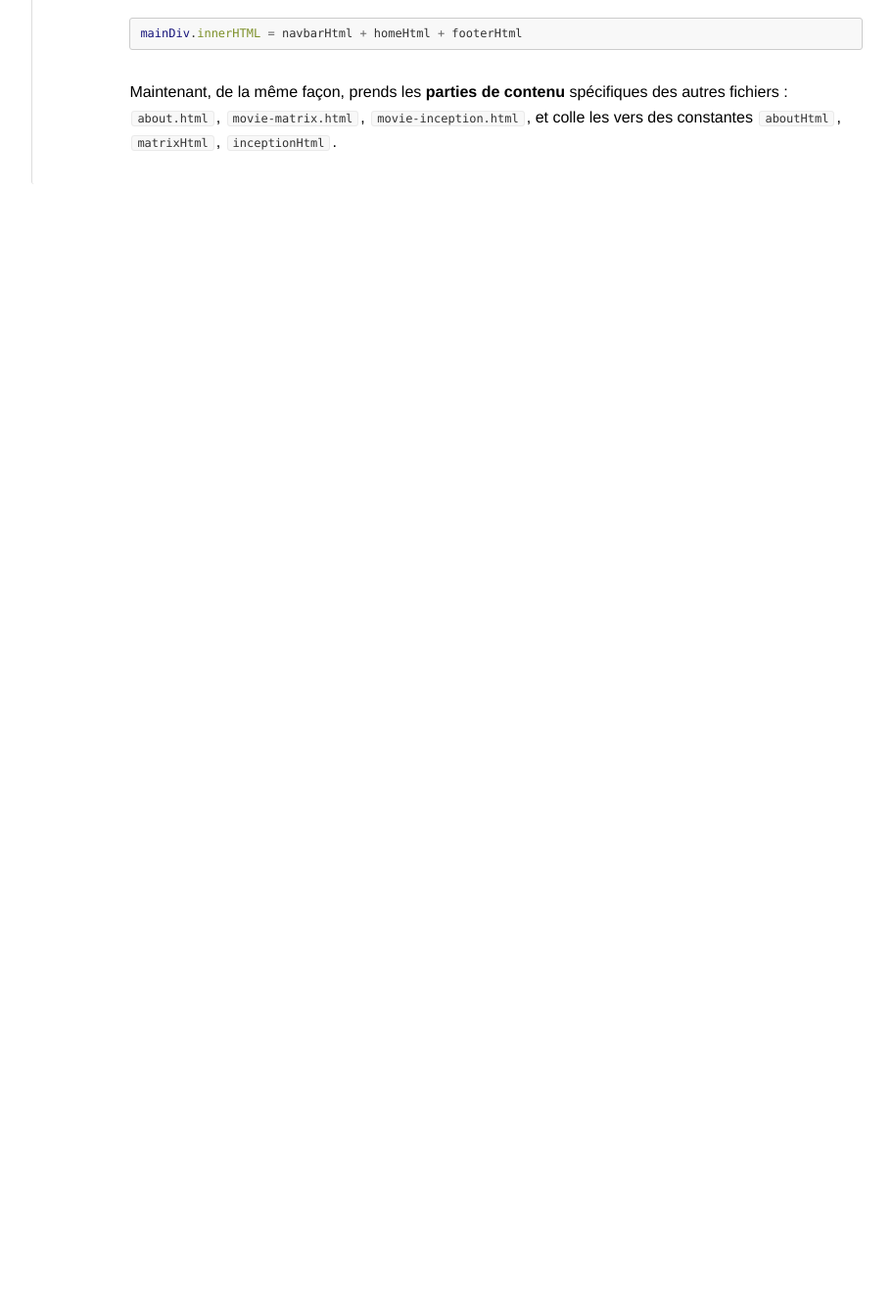
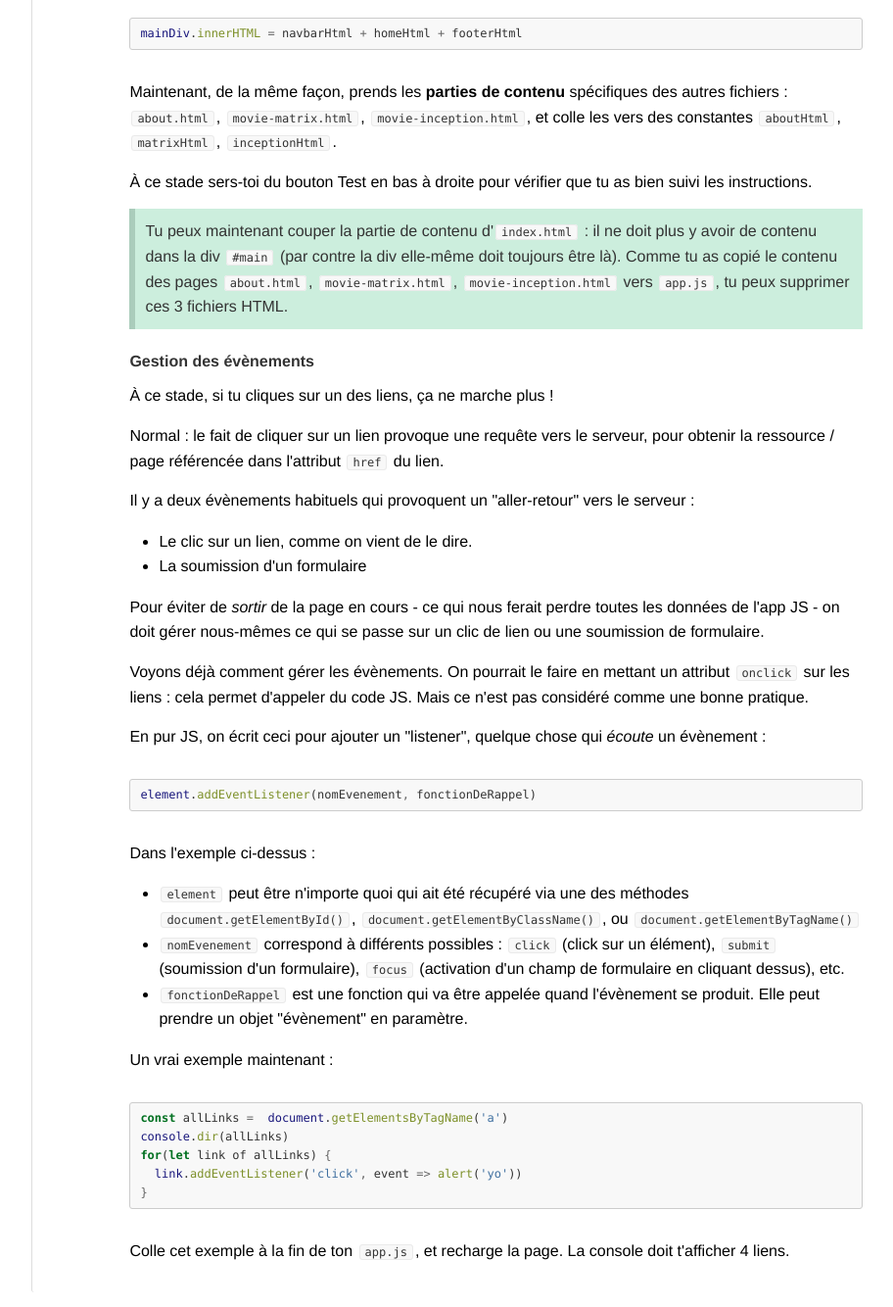
Before and after one commit to bhubr/dom, a plain HTML site: page index.html in a window 1280 px wide. Shown: the part 7574-8908 px from the top of the page at 98% size, without its empty margins (259-1171 px from the left). Before the commit the page ends 7777 px from the top, so only its background shows below. Drawn offline with Linux system fonts and the light colour scheme.

Commit message:
update md&html

```diff
--- a/index.html
+++ b/index.html
@@ -245,5 +245,34 @@ for(let i=0;i&lt;allParagraphs.length;i++) allParagraphs[i].innerHTML = `Paragra
 <p>Ensuite, tu peux déplacer la partie qui modifie <code>mainDiv.innerHTML</code> tout à la fin, et écrire:</p>
 <div class="sourceCode"><pre class="sourceCode javascript"><code class="sourceCode javascript"><span class="va">mainDiv</span>.<span class="at">innerHTML</span> <span class="op">=</span> navbarHtml <span class="op">+</span> homeHtml <span class="op">+</span> footerHtml</code></pre></div>
 <p>Maintenant, de la même façon, prends les <strong>parties de contenu</strong> spécifiques des autres fichiers : <code>about.html</code>, <code>movie-matrix.html</code>, <code>movie-inception.html</code>, et colle les vers des constantes <code>aboutHtml</code>, <code>matrixHtml</code>, <code>inceptionHtml</code>.</p>
+<p>À ce stade sers-toi du bouton Test en bas à droite pour vérifier que tu as bien suivi les instructions.</p>
+<blockquote>
+<p>Tu peux maintenant couper la partie de contenu d'<code>index.html</code> : il ne doit plus y avoir de contenu dans la div <code>#main</code> (par contre la div elle-même doit toujours être là). Comme tu as copié le contenu des pages <code>about.html</code>, <code>movie-matrix.html</code>, <code>movie-inception.html</code> vers <code>app.js</code>, tu peux supprimer ces 3 fichiers HTML.</p>
+</blockquote>
+<h4 id="gestion-des-évènements">Gestion des évènements</h4>
+<p>À ce stade, si tu cliques sur un des liens, ça ne marche plus !</p>
+<p>Normal : le fait de cliquer sur un lien provoque une requête vers le serveur, pour obtenir la ressource / page référencée dans l'attribut <code>href</code> du lien.</p>
+<p>Il y a deux évènements habituels qui provoquent un &quot;aller-retour&quot; vers le serveur :</p>
+<ul>
+<li>Le clic sur un lien, comme on vient de le dire.</li>
+<li>La soumission d'un formulaire</li>
+</ul>
+<p>Pour éviter de <em>sortir</em> de la page en cours - ce qui nous ferait perdre toutes les données de l'app JS - on doit gérer nous-mêmes ce qui se passe sur un clic de lien ou une soumission de formulaire.</p>
+<p>Voyons déjà comment gérer les évènements. On pourrait le faire en mettant un attribut <code>onclick</code> sur les liens : cela permet d'appeler du code JS. Mais ce n'est pas considéré comme une bonne pratique.</p>
+<p>En pur JS, on écrit ceci pour ajouter un &quot;listener&quot;, quelque chose qui <em>écoute</em> un évènement :</p>
+<div class="sourceCode"><pre class="sourceCode javascript"><code class="sourceCode javascript"><span class="va">element</span>.<span class="at">addEventListener</span>(nomEvenement<span class="op">,</span> fonctionDeRappel)</code></pre></div>
+<p>Dans l'exemple ci-dessus :</p>
+<ul>
+<li><code>element</code> peut être n'importe quoi qui ait été récupéré via une des méthodes <code>document.getElementById()</code>, <code>document.getElementByClassName()</code>, ou <code>document.getElementByTagName()</code></li>
+<li><code>nomEvenement</code> correspond à différents possibles : <code>click</code> (click sur un élément), <code>submit</code> (soumission d'un formulaire), <code>focus</code> (activation d'un champ de formulaire en cliquant dessus), etc.</li>
+<li><code>fonctionDeRappel</code> est une fonction qui va être appelée quand l'évènement se produit. Elle peut prendre un objet &quot;évènement&quot; en paramètre.</li>
+</ul>
+<p>Un vrai exemple maintenant :</p>
+<div class="sourceCode"><pre class="sourceCode javascript"><code class="sourceCode javascript"><span class="kw">const</span> allLinks <span class="op">=</span>  <span class="va">document</span>.<span class="at">getElementsByTagName</span>(<span class="st">&#39;a&#39;</span>)
+<span class="va">console</span>.<span class="at">dir</span>(allLinks)
+<span class="cf">for</span>(<span class="kw">let</span> link of allLinks) <span class="op">{</span>
+  <span class="va">link</span>.<span class="at">addEventListener</span>(<span class="st">&#39;click&#39;</span><span class="op">,</span> event <span class="op">=&gt;</span> <span class="at">alert</span>(<span class="st">&#39;yo&#39;</span>))
+<span class="op">}</span></code></pre></div>
+<p>Colle cet exemple à la fin de ton <code>app.js</code>, et recharge la page. La console doit t'afficher 4 liens.</p>
 </body>
 </html>
```
Also changed, not shown: src/dom.md (+43 -0 lines).
